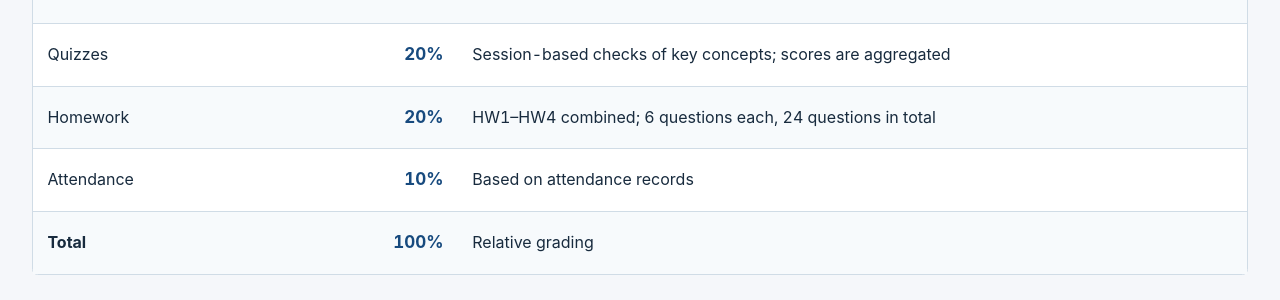
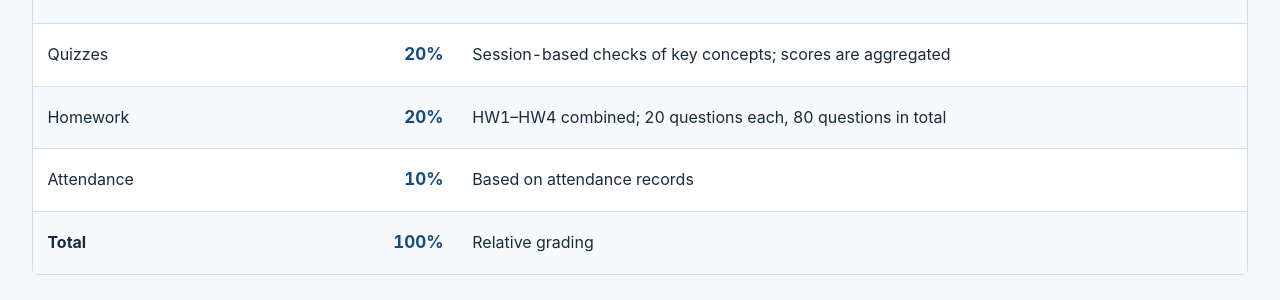
Before and after one commit to MingyuKim87/lec-linear-algebra2026, a Jekyll site: the page built from index.md, in a window 1280 px wide and 900 px high, scrolled down 7216 px. Shown: the part 366-666 px from the top of the window. Built offline with Jekyll 4.4.1, drawn with Linux system fonts in a browser that asks for light colours.

Commit message:
Set each homework assignment to 20 questions

```diff
--- a/index.md
+++ b/index.md
@@ -135,7 +135,7 @@ The schedule and pace may be adjusted to reflect academic arrangements or class
 | Midterm Exam | 25% | Covers Weeks 1–7; held in the first session of Week 8 |
 | Final Exam | 25% | Covers Weeks 9–15; held in Week 16, exact date to be announced |
 | Quizzes | 20% | Session-based checks of key concepts; scores are aggregated |
-| Homework | 20% | HW1–HW4 combined; 6 questions each, 24 questions in total |
+| Homework | 20% | HW1–HW4 combined; 20 questions each, 80 questions in total |
 | Attendance | 10% | Based on attendance records |
 | **Total** | **100%** | Relative grading |
 
```
Also changed, not shown: other parts of index.md (+1 -1 lines).
